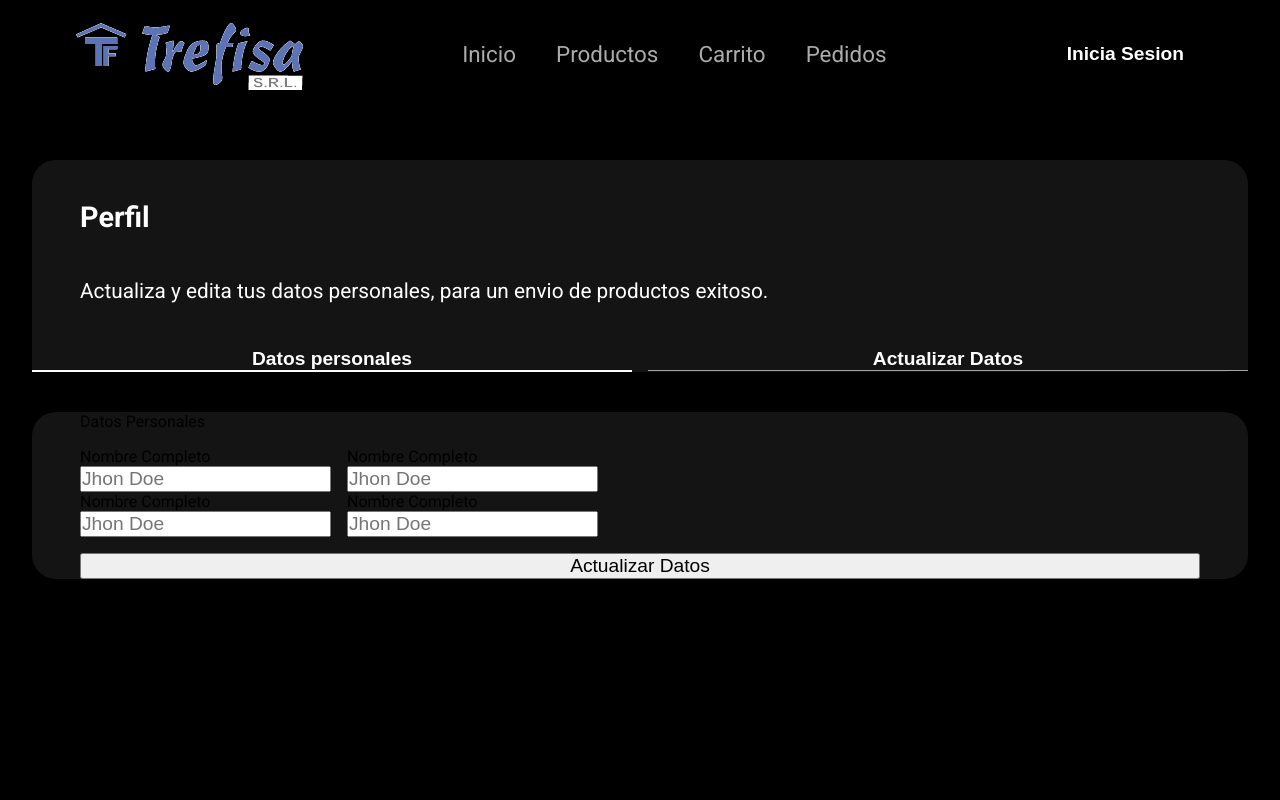
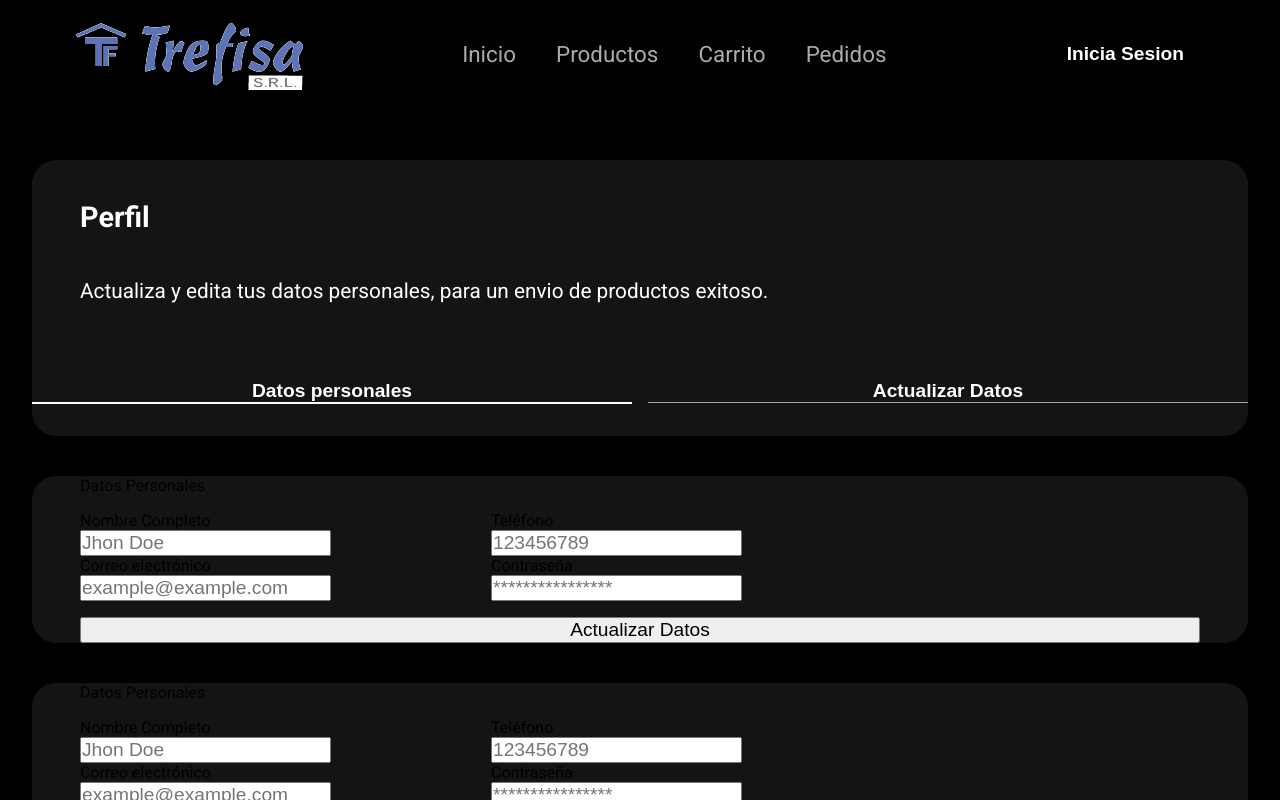
Before and after one commit to SebaschaM/negocios_front, a React (Vite) app: page /profile in a window 1280 px wide. Built offline with nearby package versions, Linux system fonts and the light colour scheme.

Commit message:
profile.tsx in progess

```diff
--- a/src/pages/main/Profile.tsx
+++ b/src/pages/main/Profile.tsx
@@ -50,10 +50,29 @@ function Profile() {
               </div>
 
               <div className={styles.fullname_info}>
-                <p className={styles.label_info}>Nombre Completo</p>
-                <input type="text" placeholder="Jhon Doe" />
+                <p className={styles.label_info}>Correo electrónico</p>
+                <input type="text" placeholder="example@example.com" />
               </div>
             </div>
+            <div className={styles.group_info}>
+              <div className={styles.fullname_info}>
+                <p className={styles.label_info}>Teléfono</p>
+                <input type="text" placeholder="123456789" />
+              </div>
+
+              <div className={styles.fullname_info}>
+                <p className={styles.label_info}>Contraseña</p>
+                <input type="text" placeholder="****************" />
+              </div>
+            </div>
+          </div>
+          <button className={styles.btn_add}>
+            <p>Actualizar Datos</p>
+          </button>
+        </div>
+        <div className={styles.profile_info}>
+          <p className={styles.tittle_info}>Datos Personales</p>
+          <div className={styles.detail_info}>
             <div className={styles.group_info}>
               <div className={styles.fullname_info}>
                 <p className={styles.label_info}>Nombre Completo</p>
@@ -61,8 +80,19 @@ function Profile() {
               </div>
 
               <div className={styles.fullname_info}>
-                <p className={styles.label_info}>Nombre Completo</p>
-                <input type="text" placeholder="Jhon Doe" />
+                <p className={styles.label_info}>Correo electrónico</p>
+                <input type="text" placeholder="example@example.com" />
+              </div>
+            </div>
+            <div className={styles.group_info}>
+              <div className={styles.fullname_info}>
+                <p className={styles.label_info}>Teléfono</p>
+                <input type="text" placeholder="123456789" />
+              </div>
+
+              <div className={styles.fullname_info}>
+                <p className={styles.label_info}>Contraseña</p>
+                <input type="text" placeholder="****************" />
               </div>
             </div>
           </div>
--- a/src/styles/Cart.module.css
+++ b/src/styles/Cart.module.css
@@ -1,6 +1,7 @@
 .background {
   background-color: black;
   height: 100vh;
+  overflow: auto;
 }
 
 .wrapper {
--- a/src/styles/Profile.module.css
+++ b/src/styles/Profile.module.css
@@ -1,6 +1,7 @@
 .background {
   background-color: black;
   height: 100vh;
+  overflow: auto;
 }
 
 .profile_contariner {
@@ -35,14 +36,6 @@
   padding-right: 3rem;
 }
 
-.profile_info_option {
-  display: flex;
-  flex-direction: row;
-  justify-content: space-between;
-  align-items: center;
-  gap: 1rem;
-}
-
 .btn_profile_info {
   background-color: #141415;
   border: none;
@@ -67,6 +60,16 @@
 
 /* DETALLAE DE INFORMACION  */
 
+.profile_info_option {
+  display: flex;
+  flex-direction: row;
+  justify-content: space-between;
+  align-items: center;
+  padding-top: 2rem;
+  padding-bottom: 2rem;
+  gap: 1rem;
+}
+
 .profile_info {
   display: flex;
   flex-direction: column;
@@ -81,5 +84,5 @@
   display: flex;
   flex-direction: row;
   align-items: center;
-  gap: 1rem;
+  gap: 10rem;
 }
```
